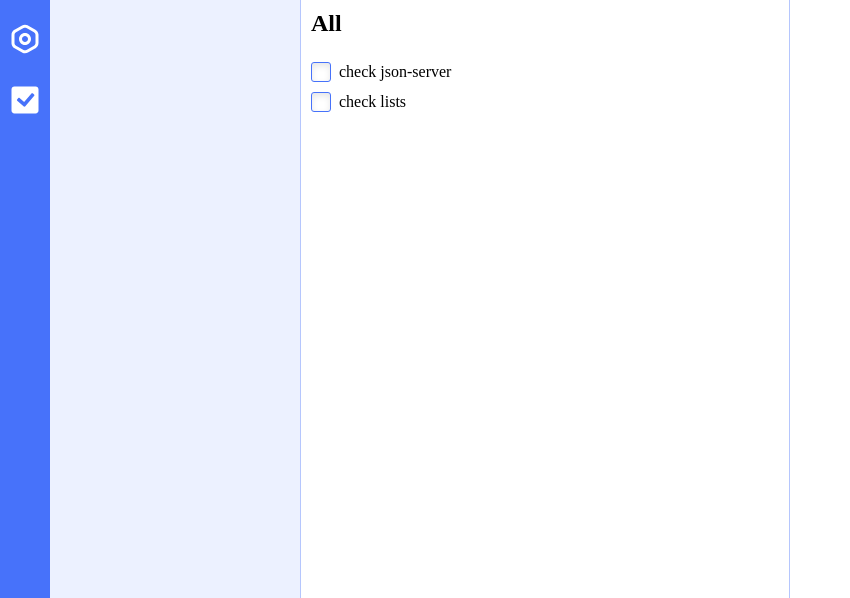
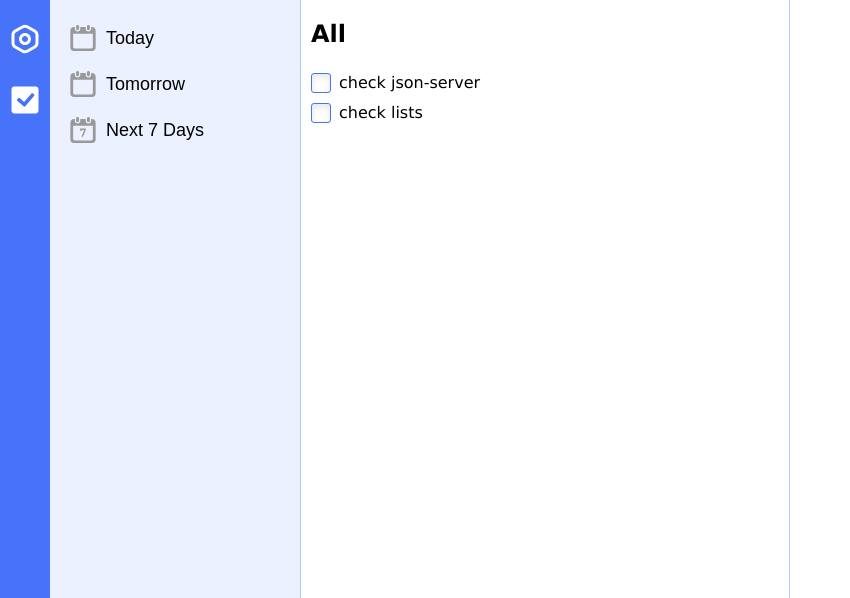
Before and after one commit to AlexNemtsev/rs-todo, a website built with webpack: page src/index.html in a window 1280 px wide. Shown: the top 598 px of the page, without its empty margins (0-850 px from the left). Built offline with nearby package versions, Linux system fonts and the light colour scheme.

Commit message:
feat: add rendering of period filters

```diff
--- /dev/null
+++ b/src/components/view/tasksView/listColumn.ts
@@ -0,0 +1,28 @@
+class ListColumn {
+  public static draw(listsBlock: HTMLElement): void {
+    listsBlock.innerHTML = `
+      <ul class="list">
+        <li class="list__item">
+          <button class="list__button">
+            <img class="list__icon" src="./assets/img/calendar.svg" alt="Calendar">
+            Today
+          </button>
+        </li>
+        <li class="list__item">
+          <button class="list__button">
+            <img class="list__icon" src="./assets/img/calendar.svg" alt="Calendar">
+            Tomorrow
+          </button>
+        </li>
+        <li class="list__item">
+          <button class="list__button">
+            <img class="list__icon" src="./assets/img/calendar7.svg" alt="Calendar">
+            Next 7 Days
+          </button>
+        </li>
+      </ul>
+    `;
+  }
+}
+
+export default ListColumn;
--- a/src/components/view/tasksView/tasksView.scss
+++ b/src/components/view/tasksView/tasksView.scss
@@ -5,12 +5,40 @@
 }
 
 .lists {
+  padding: 15px 10px;
   background-color: rgba(var(--main-color), 0.1);
+}
 
+.list {
+  margin: 0;
+  padding: 0;
+  list-style: none;
+}
+
+.list__icon {
+  width: 26px;
+}
+
+.list__button {
+  display: flex;
+  align-items: center;
+  gap: 10px;
+  width: 100%;
+  padding: 10px;
+  font-size: 18px;
+  background-color: transparent;
+  border: none;
+  border-radius: 8px;
+  cursor: pointer;
+  transition: 0.2s;
+
+  &--active {
+    background-color: rgba(var(--main-color), 0.3);
+  }
 }
 
 .tasks {
-  padding: 10px;
+  padding: 20px 10px;
   border-left: 1px solid rgba(var(--main-color), 0.4);
   border-right: 1px solid rgba(var(--main-color), 0.4);
 }
--- a/src/components/view/tasksView/tasksView.ts
+++ b/src/components/view/tasksView/tasksView.ts
@@ -1,5 +1,6 @@
 import Builder from '../builder/builder';
 import TaskColumn from './taskColumn';
+import ListColumn from './listColumn';
 import Task from '../../../interfaces/task';
 import './tasksView.scss';
 
@@ -29,16 +30,17 @@ class TasksView {
   public static draw(main: HTMLElement): void {
     main.innerHTML = '';
 
-    const [container, ...rest]: HTMLElement[] = [
+    const [container, lists, tasks, details]: HTMLElement[] = [
       ['container'],
       ['lists'],
       ['tasks'],
       ['details'],
     ].map((item) => Builder.createBlock(item));
 
-    TaskColumn.draw(rest[1], fakeTasks);
+    ListColumn.draw(lists);
+    TaskColumn.draw(tasks, fakeTasks);
 
-    container.append(...rest);
+    container.append(lists, tasks, details);
     main.append(container);
   }
 }
--- a/src/global.scss
+++ b/src/global.scss
@@ -28,6 +28,7 @@ img {
   display: grid;
   grid-template-columns: 50px 1fr;
   margin: 0;
+  font-family: Verdana, Arial, sans-serif;
 }
 
 .sidebar {
```
Also changed, not shown: src/assets/img/calendar.svg (added), src/assets/img/calendar7.svg (added).
